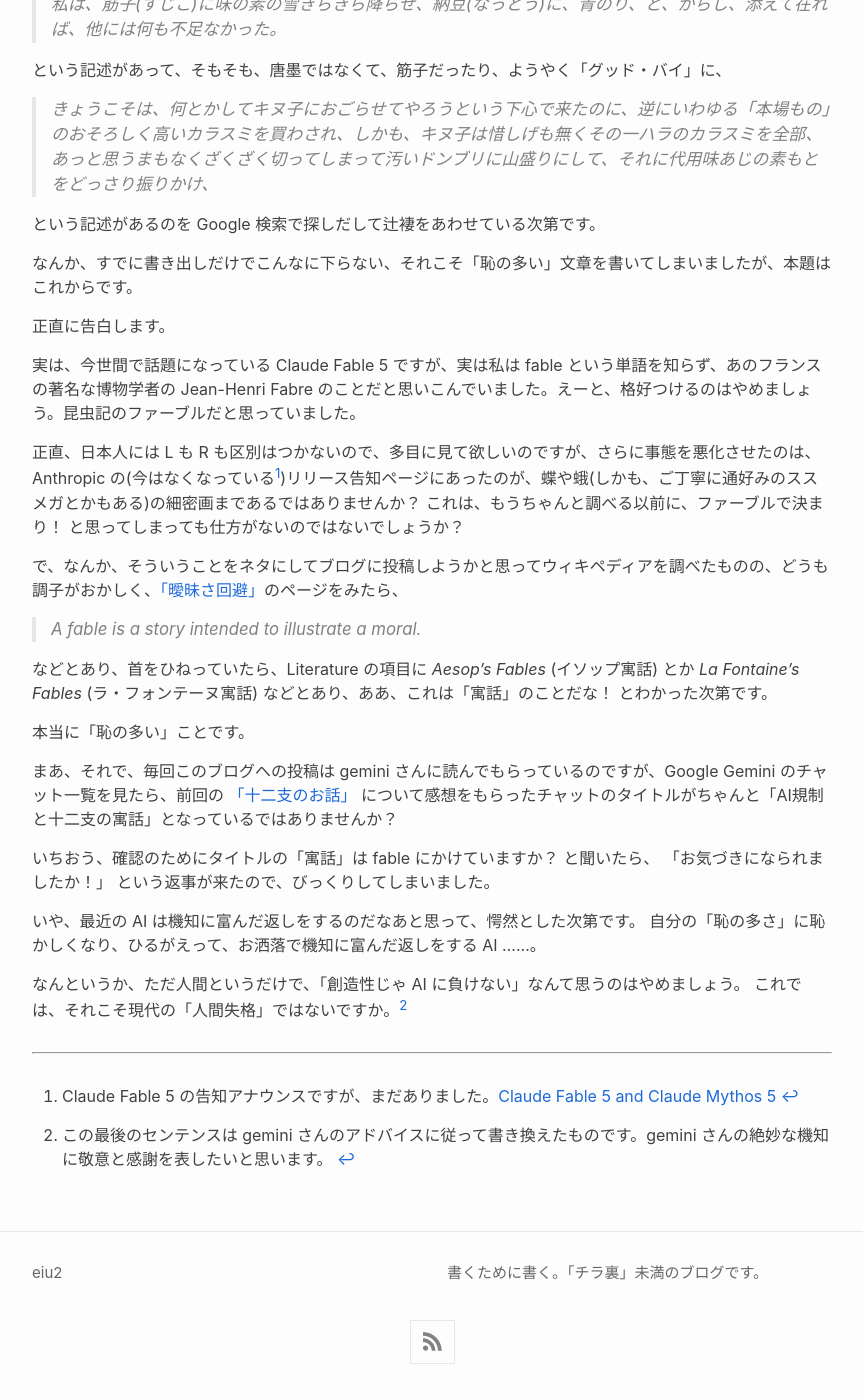
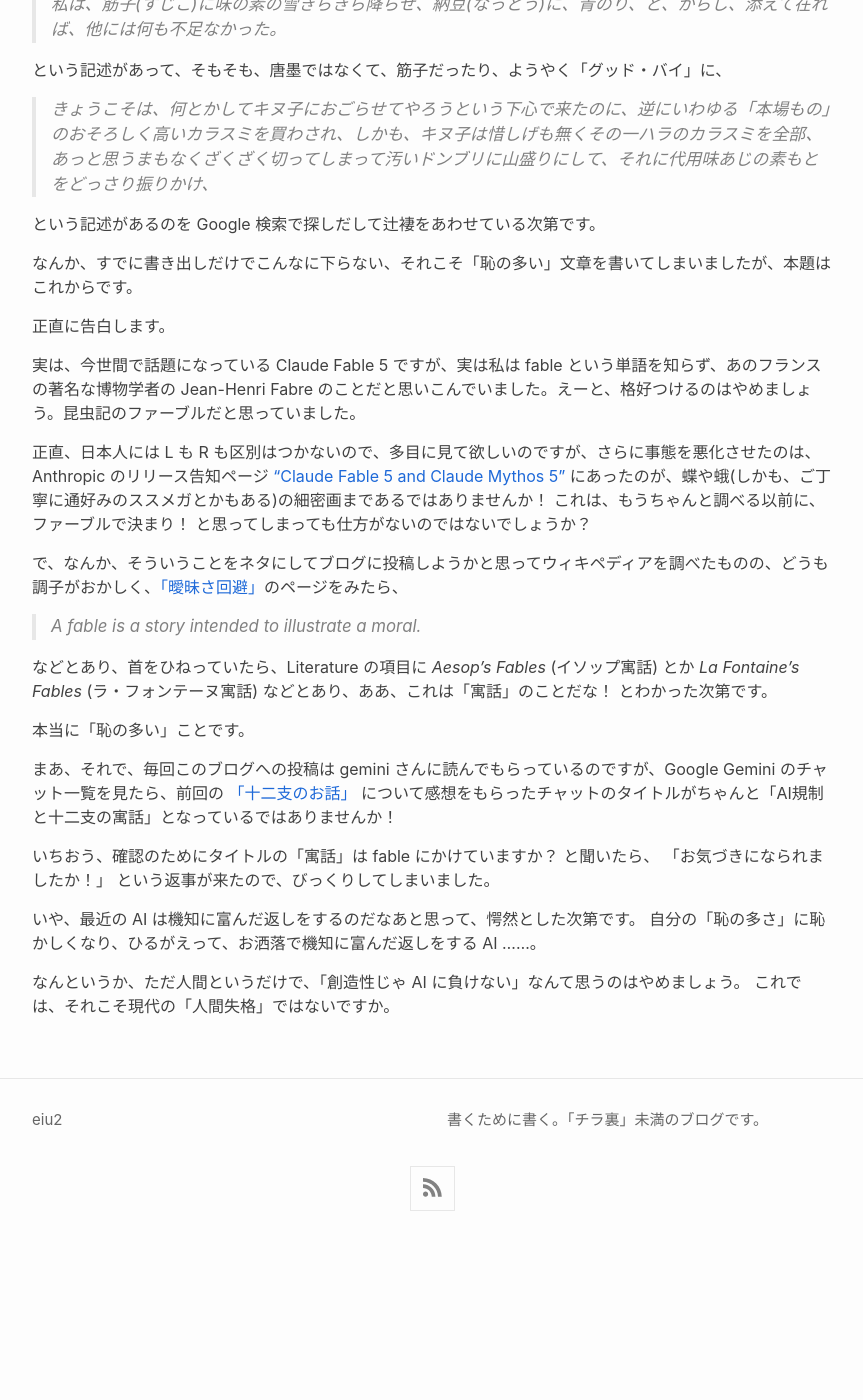
Before and after one commit to eiu2/eiu2.github.com, a Jekyll site: the page built from _posts/2026-06-16-fabre.md, in a window 1280 px wide and 1400 px high, scrolled down 513 px. Shown: the whole window, without its empty margins (208-1071 px from the left). Built offline with Jekyll 4.4.1, drawn with Linux system fonts in a browser that asks for light colours; nearby versions of some CDN libraries; after the commit the page ends 1759 px from its top, so only the background shows below that.

Commit message:
Update 2026-06-16-fabre.md

```diff
--- a/_posts/2026-06-16-fabre.md
+++ b/_posts/2026-06-16-fabre.md
@@ -24,7 +24,9 @@
 
 実は、今世間で話題になっている Claude Fable 5 ですが、実は私は fable という単語を知らず、あのフランスの著名な博物学者の Jean-Henri Fabre のことだと思いこんでいました。えーと、格好つけるのはやめましょう。昆虫記のファーブルだと思っていました。
 
-正直、日本人には L も R も区別はつかないので、多目に見て欲しいのですが、さらに事態を悪化させたのは、Anthropic の(今はなくなっている[^1])リリース告知ページにあったのが、蝶や蛾(しかも、ご丁寧に通好みのススメガとかもある)の細密画まであるではありませんか？ これは、もうちゃんと調べる以前に、ファーブルで決まり！ と思ってしまっても仕方がないのではないでしょうか？
+正直、日本人には L も R も区別はつかないので、多目に見て欲しいのですが、さらに事態を悪化させたのは、Anthropic のリリース告知ページ
+["Claude Fable 5 and Claude Mythos 5"](https://www.anthropic.com/news/claude-fable-5-mythos-5)
+にあったのが、蝶や蛾(しかも、ご丁寧に通好みのススメガとかもある)の細密画まであるではありませんか！ これは、もうちゃんと調べる以前に、ファーブルで決まり！ と思ってしまっても仕方がないのではないでしょうか？
 
 で、なんか、そういうことをネタにしてブログに投稿しようかと思ってウィキペディアを調べたものの、どうも調子がおかしく、[「曖昧さ回避」](https://en.wikipedia.org/wiki/Fable_(disambiguation))のページをみたら、
 
@@ -40,7 +42,7 @@
 
 まあ、それで、毎回このブログへの投稿は gemini さんに読んでもらっているのですが、Google Gemini のチャット一覧を見たら、前回の
 [「十二支のお話」](https://eiu2.github.io/2026/06/13/fable5.html)
-について感想をもらったチャットのタイトルがちゃんと「AI規制と十二支の寓話」となっているではありませんか？
+について感想をもらったチャットのタイトルがちゃんと「AI規制と十二支の寓話」となっているではありませんか！
 
 いちおう、確認のためにタイトルの「寓話」は fable にかけていますか？ と聞いたら、
 「お気づきになられましたか！」
@@ -50,8 +52,4 @@
 自分の「恥の多さ」に恥かしくなり、ひるがえって、お洒落で機知に富んだ返しをする AI ……。
 
 なんというか、ただ人間というだけで、「創造性じゃ AI に負けない」なんて思うのはやめましょう。
-これでは、それこそ現代の「人間失格」ではないですか。[^2]
-
----
-[^1]: Claude Fable 5 の告知アナウンスですが、まだありました。[Claude Fable 5 and Claude Mythos 5](https://www.anthropic.com/news/claude-fable-5-mythos-5)
-[^2]: この最後のセンテンスは gemini さんのアドバイスに従って書き換えたものです。gemini さんの絶妙な機知に敬意と感謝を表したいと思います。
+これでは、それこそ現代の「人間失格」ではないですか。
```
